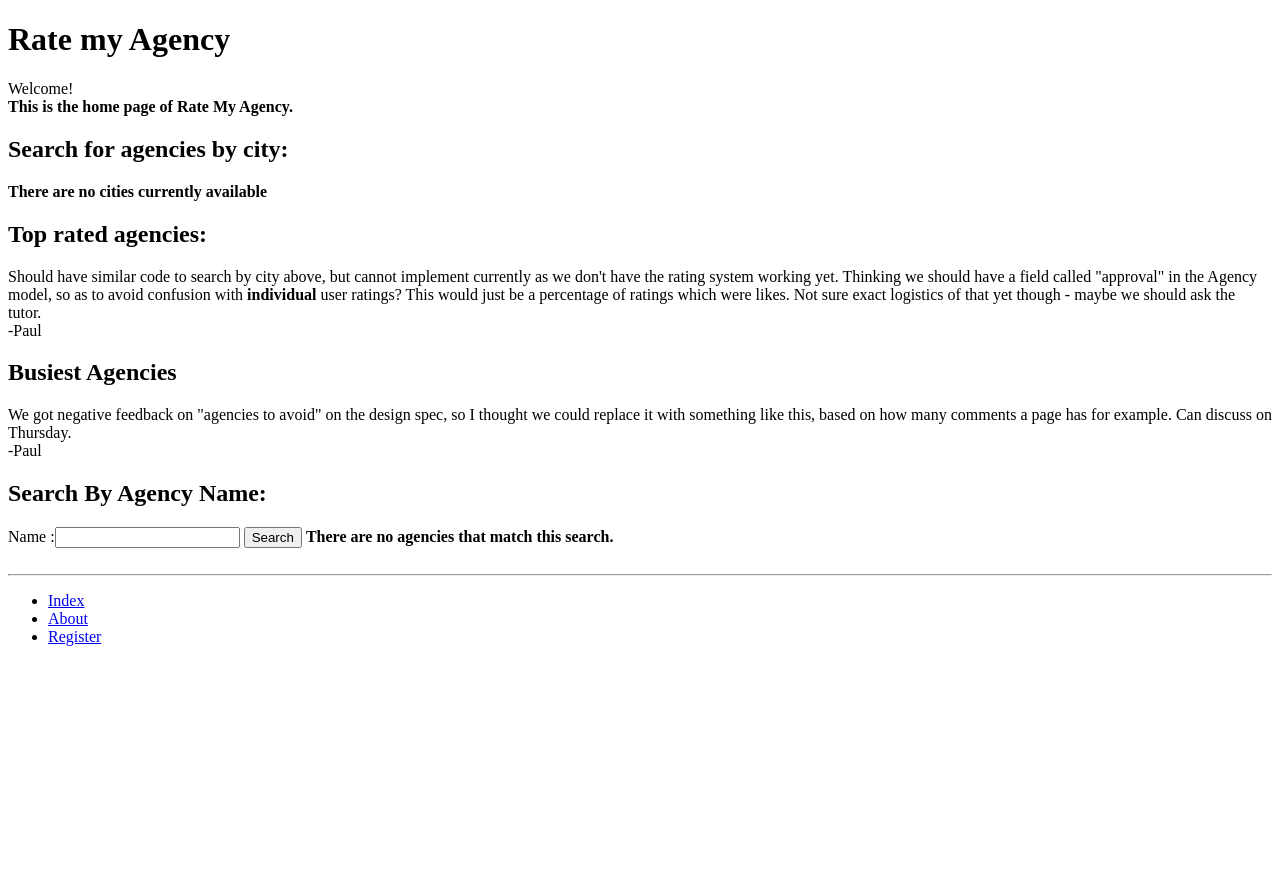
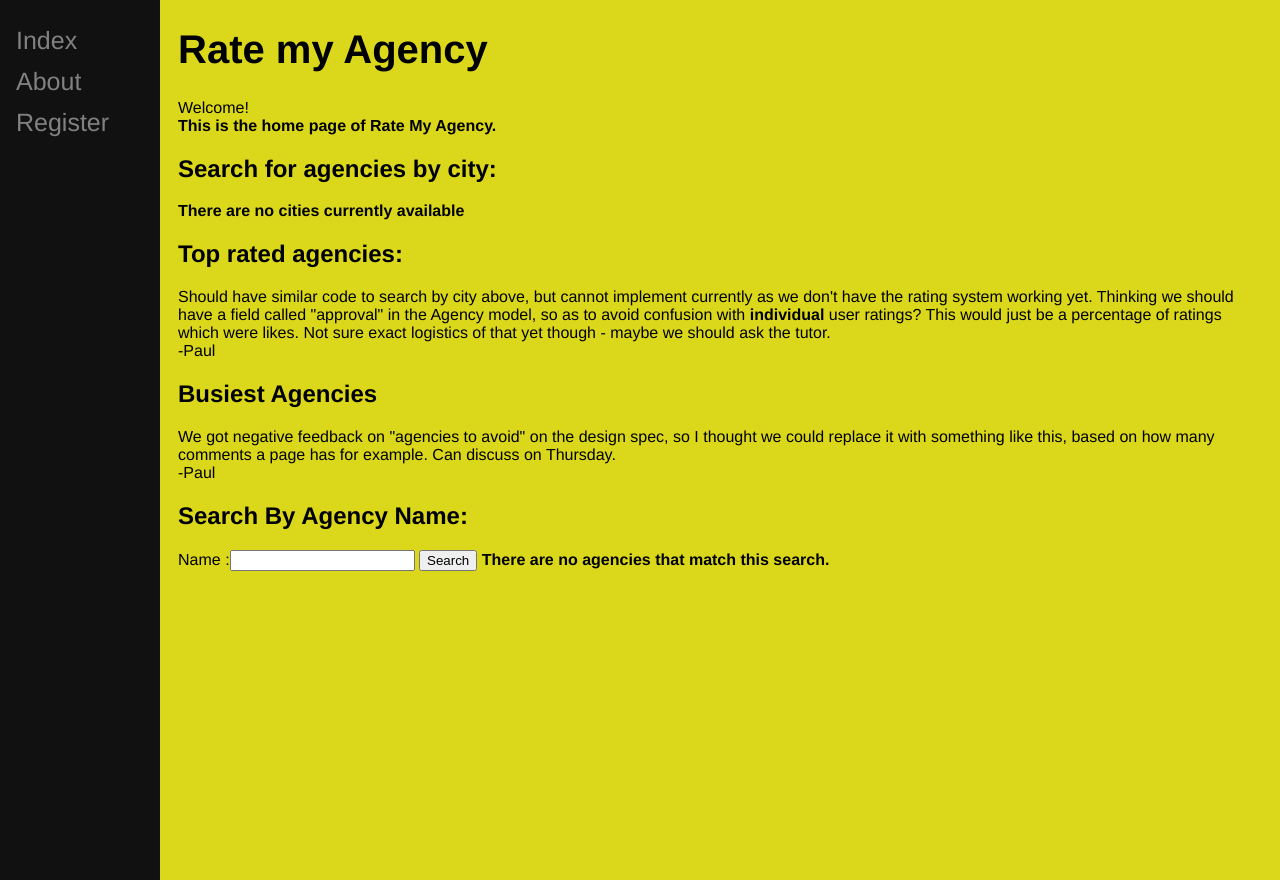
Before and after one commit to Keldeth/rate_my_agency_project, a Django app: page / in a window 1280 px wide. Run offline with Django 3.2, Linux system fonts and the light colour scheme; data that the repository does not hold is empty.

Commit message:
Added a sidebar

```diff
--- a/templates/rate_my_agency/base.html
+++ b/templates/rate_my_agency/base.html
@@ -3,6 +3,25 @@
 
 <html>
 	<head>
+		<style>
+			body{background-color: #DBD81B; font-family:"Helvetica"; }
+
+			h1{color:black;font-size:40px;font-family:"Helvetica";}
+
+			.sidebar{height: 100%; width: 160px; position: fixed; z-index: 1;
+				top: 0; left: 0; background-color: #111; overflow-x: hidden;
+				padding-top: 20px;}
+
+			.sidebar a{padding: 6px 8px 6px 16px; text-decoration: none;
+				font-size: 25px; color: #818181; display: block;}
+
+			.sidebar a:hover {color: #f1f1f1;}
+
+			.main{margin-left: 160px; font-size: 16px; padding: 0px 10px;}
+
+			@media screen and (max-height: 450px) {.sidebar {padding-top: 15px;}
+			.sidebar a {font-size: 18px;}}
+		</style>
 		<title>
 			{% block title_block %}
 				Rate my Agency!
@@ -11,17 +30,15 @@
 	</head>
 
 	<body>
-		<div>
+		<div class="main">
 		{% block body_block %}
 		{% endblock %}
 		</div>
-		<hr />
-		<div>
-			<ul>
-				<li><a href="{% url 'rate_my_agency:index' %}">Index</a></li>
-				<li><a href="{% url 'rate_my_agency:about' %}">About</a></li>
-				<li><a href="{% url 'rate_my_agency:register' %}">Register</a></li>
-			</ul>
+
+		<div class="sidebar">
+			<a href="{% url 'rate_my_agency:index' %}">Index</a>
+			<a href="{% url 'rate_my_agency:about' %}">About</a>
+			<a href="{% url 'rate_my_agency:register' %}">Register</a>
 		</div>
 	</body>
 </html>
--- a/templates/rate_my_agency/index.html
+++ b/templates/rate_my_agency/index.html
@@ -1,5 +1,30 @@
 {% extends 'rate_my_agency/base.html' %}
 {% load static %}
+
+/*
+<head>
+	<style>
+		.button {
+		  background-color: white;
+		  border: 2px solid #4CAF50;
+		  color: black;
+		  padding: 16px 32px;
+		  text-align: center;
+		  text-decoration: none;
+		  display: inline-block;
+		  font-size: 16px;
+		  margin: 4px 2px;
+		  transition-duration: 0.4s;
+		  cursor: pointer;
+		}
+
+		.button:hover {
+		  background-color: #4CAF50;
+		  color: white;
+		}
+	</style>
+<head>
+*/
 
 {% block title_block %}
 	Homepage
@@ -47,7 +72,7 @@
 		<h2>Search By Agency Name:</h2>
 		<form method="get">
 			{{myFilter.form}}
-		<button class="btn btn-primary" type="submit">Search</button>
+		<button class="button" type="submit">Search</button>
 		{% if agencies %}
 			{% for agency in agencies %}
 				<ul><li><div>{{ agency.name }}, {{agency.city}}</div> </li></ul>
```
